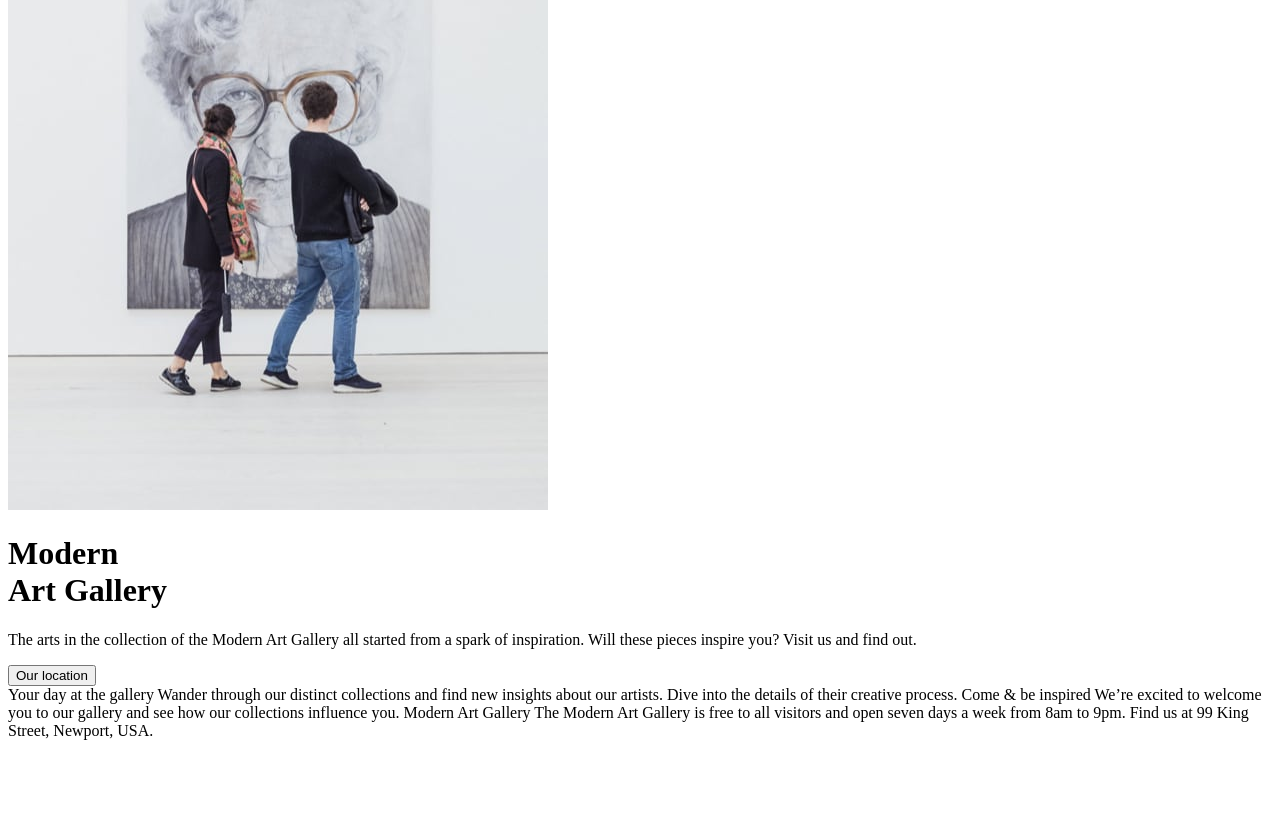
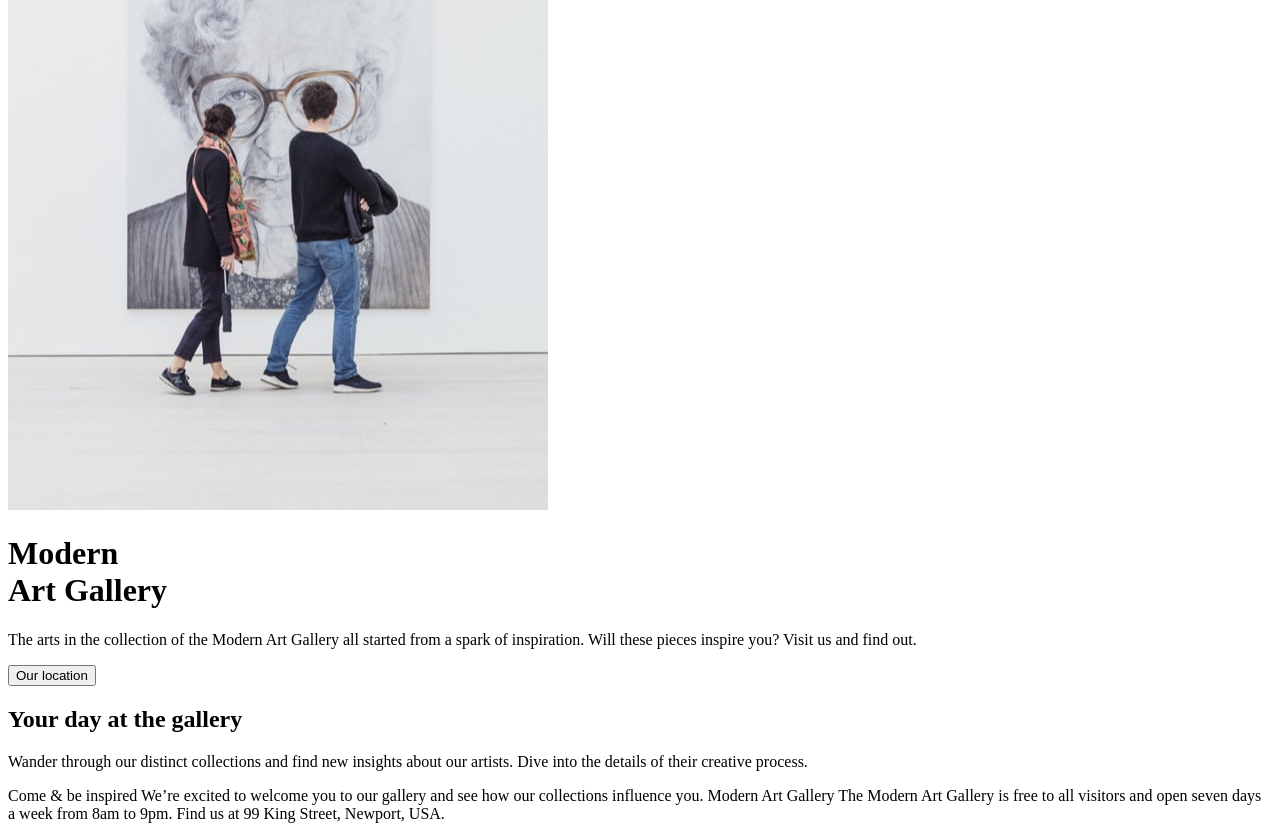
Before and after one commit to Glenda9031/Art_Gallery_Website_2, a plain HTML site: page index.html in a window 1280 px wide. Shown: the part 298-1129 px from the top of the page. Before the commit the page ends 1046 px from the top, so only its background shows below. Drawn offline with Linux system fonts and the light colour scheme.

Commit message:
Update index.html

```diff
--- a/index.html
+++ b/index.html
@@ -40,20 +40,20 @@
           </picture>
         </div>
 
+        <article class="gallery-text gallery-text--white">
+          <header>
+            <h2>Your day at the gallery</h2>
+          </header>
+          <p>Wander through our distinct collections and find new insights about
+            our artists. Dive into the details of their creative process.</p>
+        </article>
+
+
       </section>
     </main>
   </div>
 
 
-
-
-
-
-
-  Your day at the gallery
-
-  Wander through our distinct collections and find new insights about
-  our artists. Dive into the details of their creative process.
 
   Come &amp; be inspired
 
```
